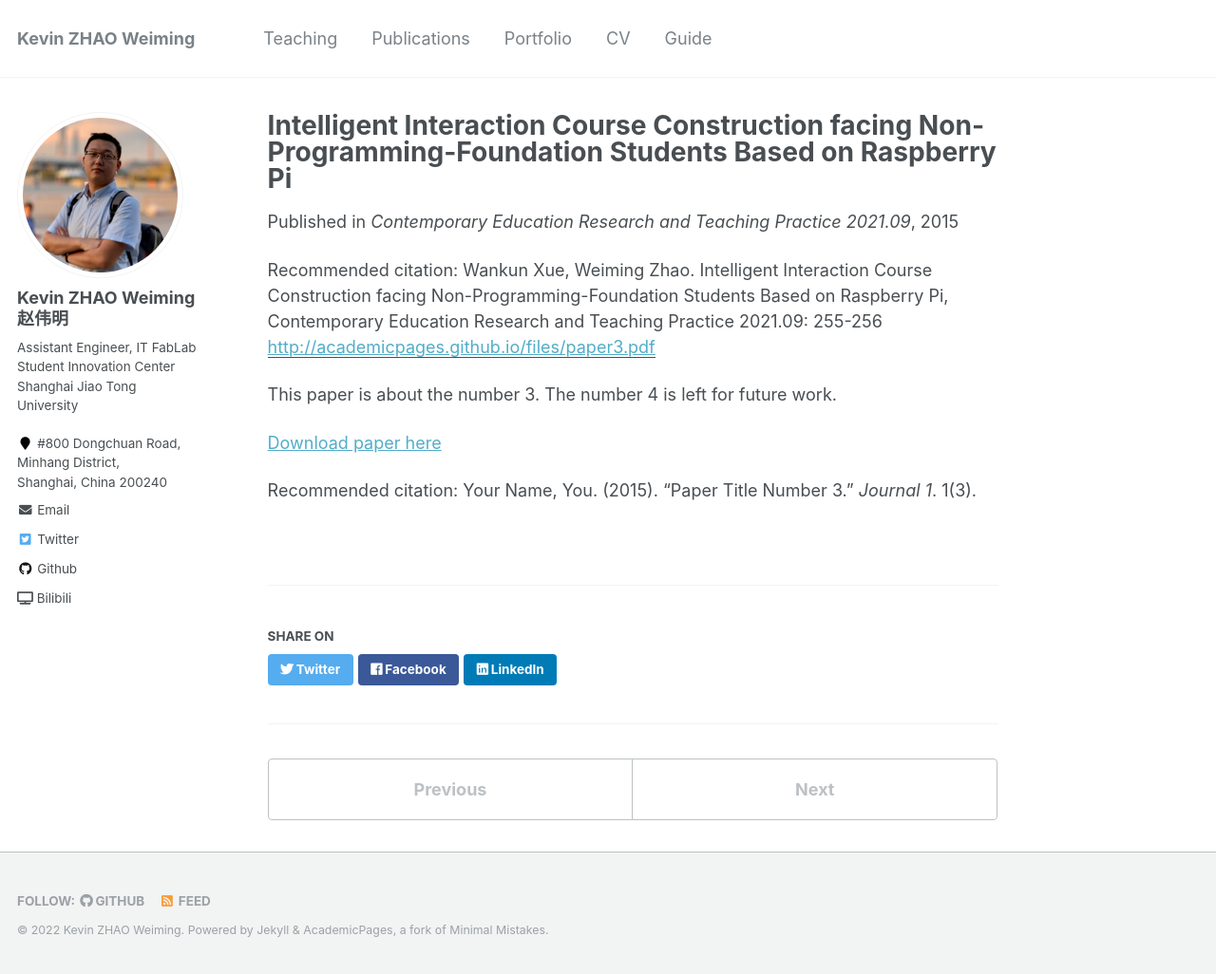
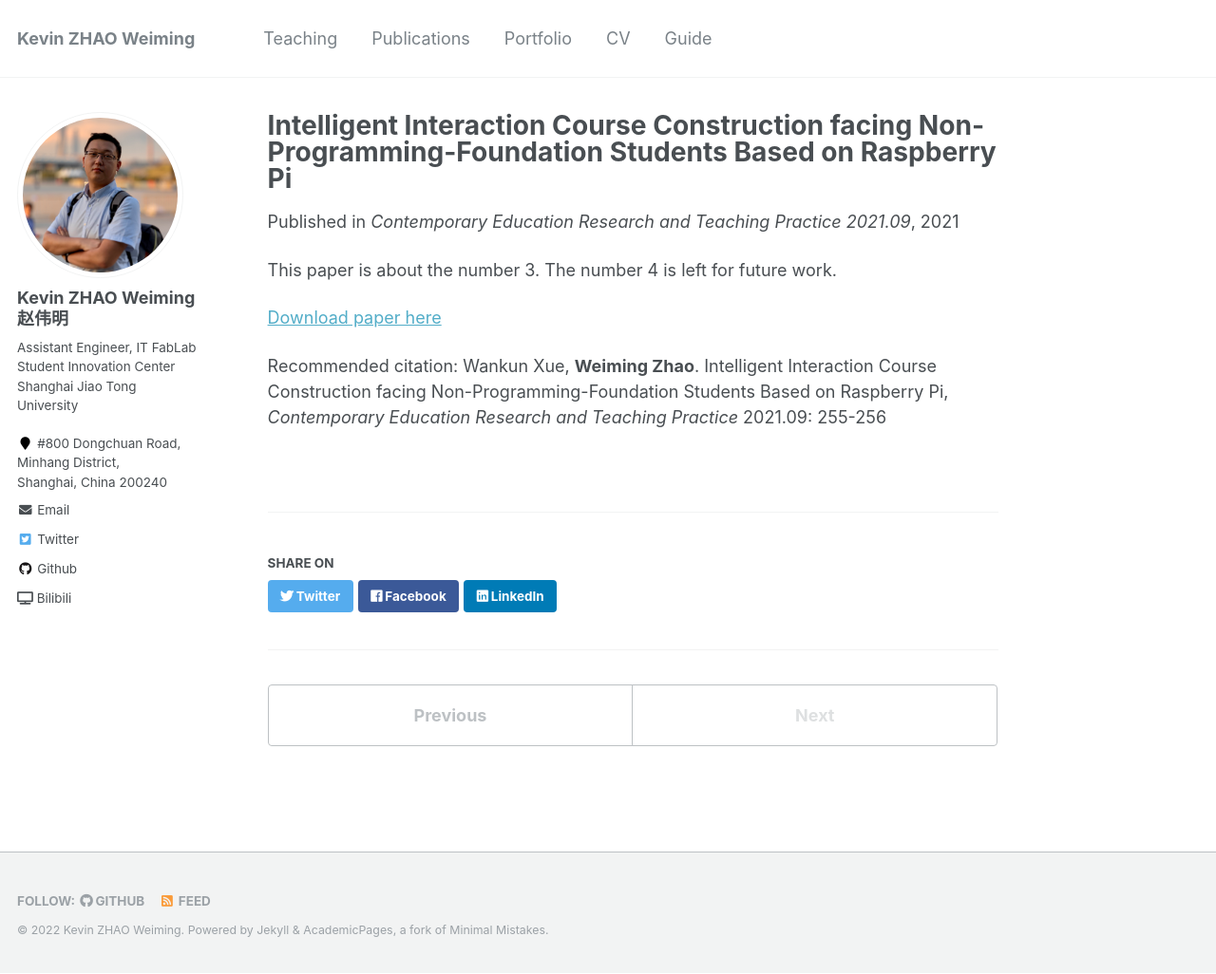
Before and after one commit to zwm0426/zwm0426.github.io, a Jekyll site: the page built from _publications/2021-09-01-paper-title-number-3.md, in a window 1280 px wide and 1026 px high. Shown: the whole window at 95% size. Built offline with Jekyll 4.4.1, drawn with Linux system fonts in a browser that asks for light colours.

Commit message:
pulications

```diff
--- a/_publications/2021-09-01-paper-title-number-3.md
+++ b/_publications/2021-09-01-paper-title-number-3.md
@@ -2,14 +2,14 @@
 title: "Intelligent Interaction Course Construction facing Non-Programming-Foundation Students Based on Raspberry Pi"
 collection: publications
 permalink: /publication/2021-09-01-paper-title-number-3
-excerpt: 'This paper is about the number 3. The number 4 is left for future work.'
-date: 2015-10-01
+#excerpt: 'This paper is about the number 3. The number 4 is left for future work.'
+date: 2021-09-01
 venue: 'Contemporary Education Research and Teaching Practice 2021.09'
-paperurl: 'http://academicpages.github.io/files/paper3.pdf'
-citation: 'Wankun Xue, Weiming Zhao. Intelligent Interaction Course Construction facing Non-Programming-Foundation Students Based on Raspberry Pi, Contemporary Education Research and Teaching Practice 2021.09: 255-256'
+# paperurl: 'http://academicpages.github.io/files/paper3.pdf'
+#citation: 'Wankun Xue, Weiming Zhao. Intelligent Interaction Course Construction facing Non-Programming-Foundation Students Based on Raspberry Pi, Contemporary Education Research and Teaching Practice 2021.09: 255-256'
 ---
 This paper is about the number 3. The number 4 is left for future work.
 
 [Download paper here](http://academicpages.github.io/files/paper3.pdf)
 
-Recommended citation: Your Name, You. (2015). "Paper Title Number 3." <i>Journal 1</i>. 1(3).
+Recommended citation: Wankun Xue, **Weiming Zhao**. Intelligent Interaction Course Construction facing Non-Programming-Foundation Students Based on Raspberry Pi, *Contemporary Education Research and Teaching Practice* 2021.09: 255-256
```
Also changed, not shown: _publications/2020-06-01-paper-title-number-1.md (+3 -3 lines), _publications/2021-09-01-paper-title-number-2.md (+3 -3 lines).
